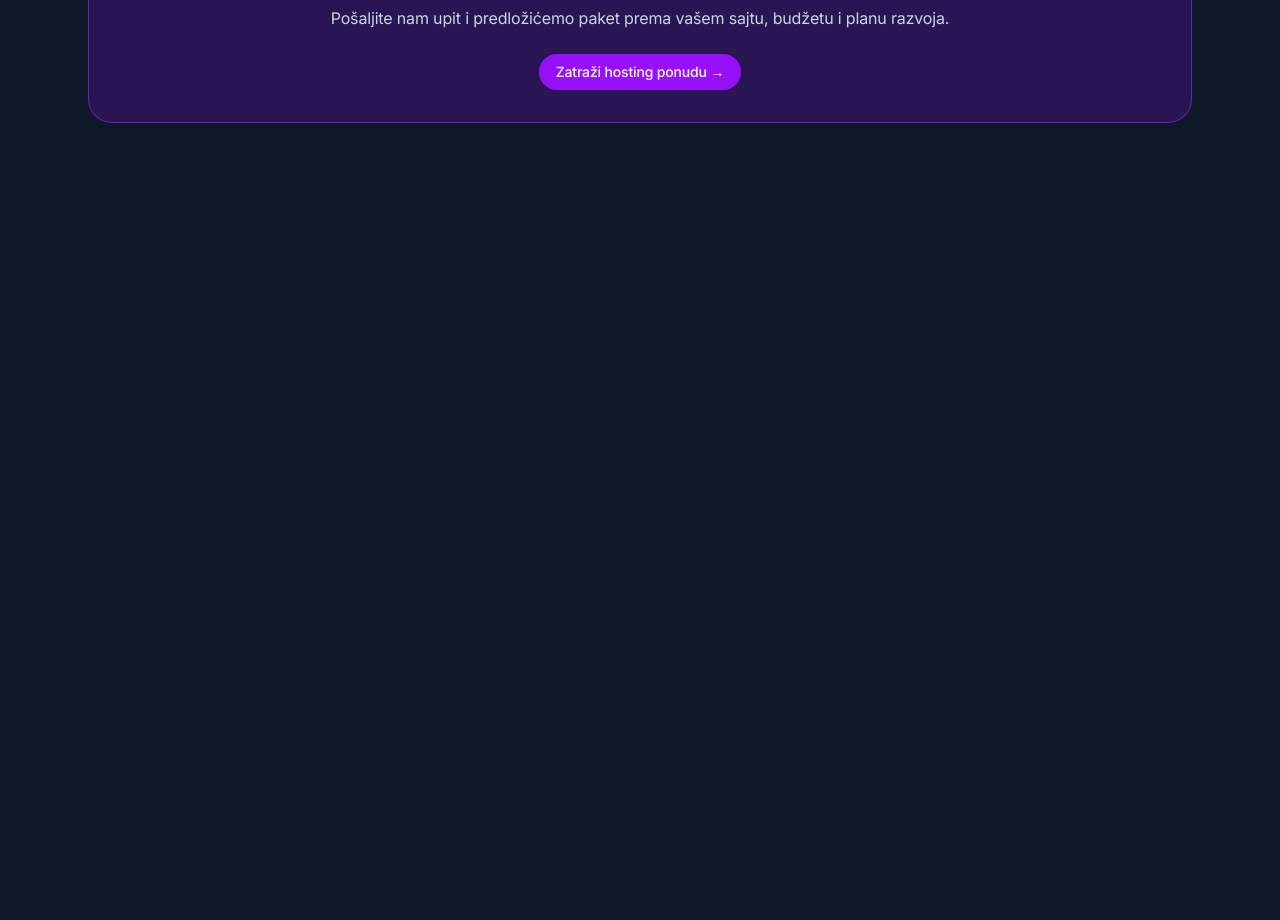
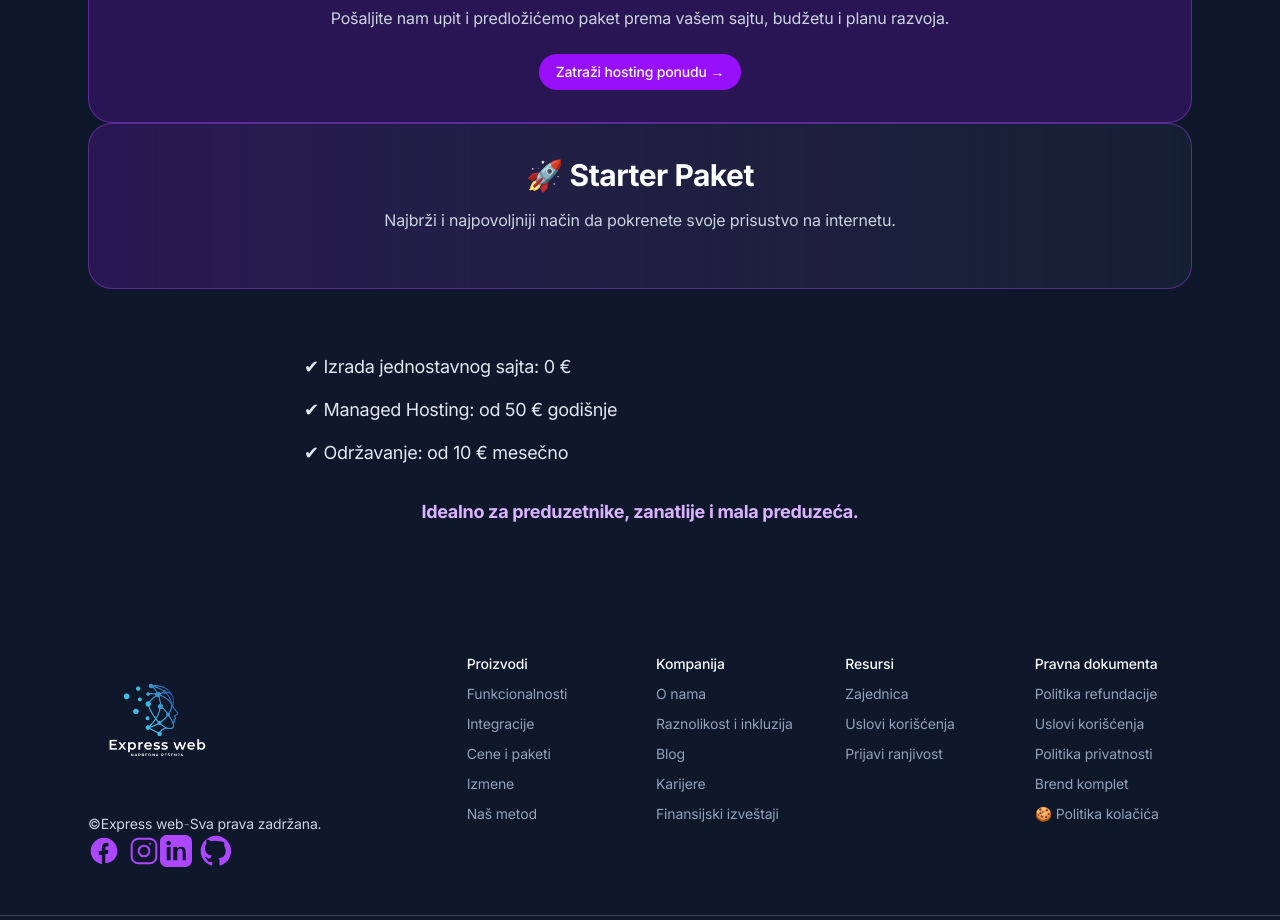
Before and after one commit to RadojeBozic/expressajt-backend, a Vue app in the folder frontend/: page /hosting in a window 1280 px wide. Shown: the part 920-1840 px from the top of the page. Before the commit the page ends 1123 px from the top, so only its background shows below. Built offline with nearby package versions, Linux system fonts and the light colour scheme; no server answers.

Commit message:
Add hosting landing page I

```diff
--- a/frontend/src/pages/Hosting.vue
+++ b/frontend/src/pages/Hosting.vue
@@ -1,4 +1,17 @@
 <template>
+  <div className="flex flex-col min-h-screen overflow-hidden supports-[overflow:clip]:overflow-clip">
+
+    <!-- Site header -->
+    <Header />
+
+    <!-- Page content -->
+    <main class="grow">
+
+      <Hero />
+      <RouterView />
+      <ChatWidget />
+
+
   <section class="relative pt-32 pb-20">
     <div class="max-w-6xl mx-auto px-4 sm:px-6">
 
@@ -37,14 +50,54 @@
         </router-link>
       </div>
 
+      <!-- Starter paket -->
+<div class="bg-gradient-to-r from-purple-600/20 to-slate-800/50 border border-purple-500/40 rounded-3xl p-8 mb-16">
+
+  <div class="text-center mb-6">
+    <h2 class="text-3xl font-bold text-white">
+      🚀 {{ t('hosting.starter.title') }}
+    </h2>
+
+    <p class="text-slate-300 mt-3">
+      {{ t('hosting.starter.subtitle') }}
+    </p>
+  </div>
+
+</div>
+
+ <div class="max-w-2xl mx-auto">
+    <ul class="space-y-4 text-lg text-slate-200">
+      <li>✔ {{ t('hosting.starter.feature1') }}</li>
+      <li>✔ {{ t('hosting.starter.feature2') }}</li>
+      <li>✔ {{ t('hosting.starter.feature3') }}</li>
+    </ul>
+
+    <div class="mt-8 text-center">
+      <p class="text-purple-300 font-semibold text-lg">
+        {{ t('hosting.starter.note') }}
+      </p>
+    </div>
+  </div>
+
     </div>
   </section>
+
+    </main>
+
+    <!-- Site footer -->
+    <Footer />
+  </div>
 </template>
 
 <script setup>
 import { useI18n } from 'vue-i18n'
+import Header from '../partials/Header.vue'
+import Footer from '../partials/Footer.vue'
+import ChatWidget from '../partials/ChatWidget.vue'
+import { useRouter } from 'vue-router'
 
 const { t } = useI18n()
+const router = useRouter()
 
 const plans = [
   { key: 'basic' },
--- a/frontend/src/partials/Hero.vue
+++ b/frontend/src/partials/Hero.vue
@@ -1,4 +1,5 @@
 <template>
+
   <section>
     <div class="relative max-w-6xl mx-auto px-4 sm:px-6">
 
```
Also changed, not shown: frontend/src/i18n/locales/de.json, frontend/src/i18n/locales/en.json, frontend/src/i18n/locales/sr.json.
